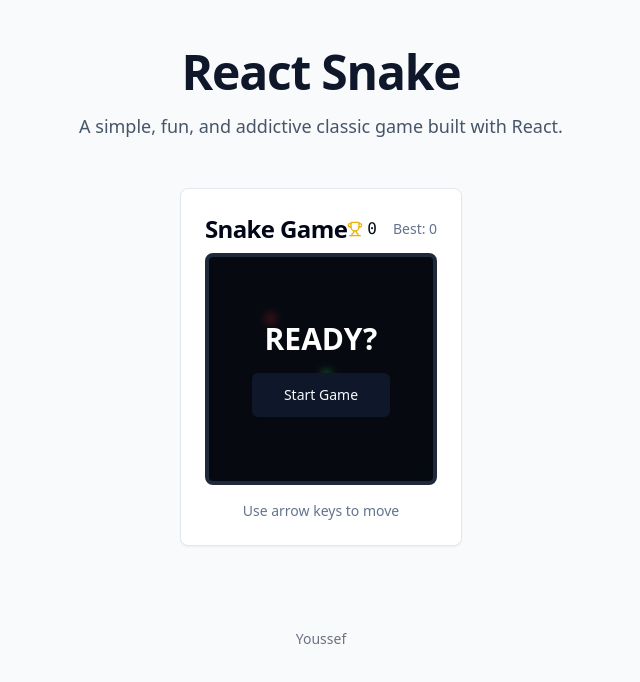
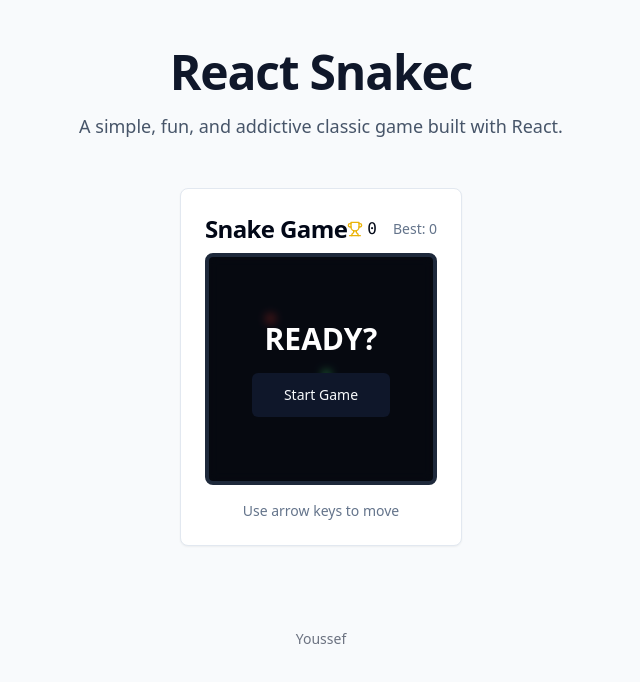
Before and after one commit to tangerino4/snakereact, a React (Vite) app: page / in a window 1280 px wide. Shown: the top 682 px of the page, without its empty margins (319-959 px from the left). Built offline with nearby package versions, Linux system fonts and the light colour scheme.

Commit message:
Update Index.tsx

```diff
--- a/src/pages/Index.tsx
+++ b/src/pages/Index.tsx
@@ -8,7 +8,7 @@ const Index = () => {
     <div className="min-h-screen bg-slate-50 py-12 px-4">
       <div className="max-w-4xl mx-auto text-center mb-8">
         <h1 className="text-4xl font-extrabold tracking-tight lg:text-5xl mb-4 text-slate-900">
-          React Snake
+          React Snakec
         </h1>
         <p className="text-lg text-slate-600">
           A simple, fun, and addictive classic game built with React.
```
